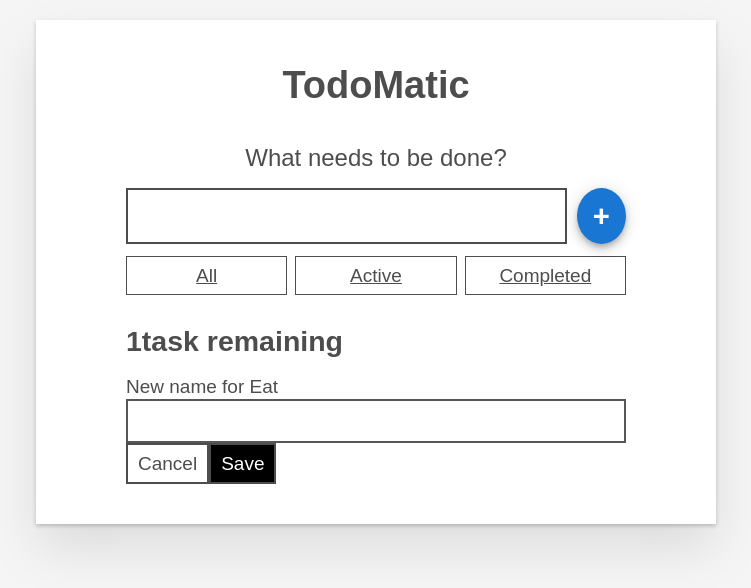
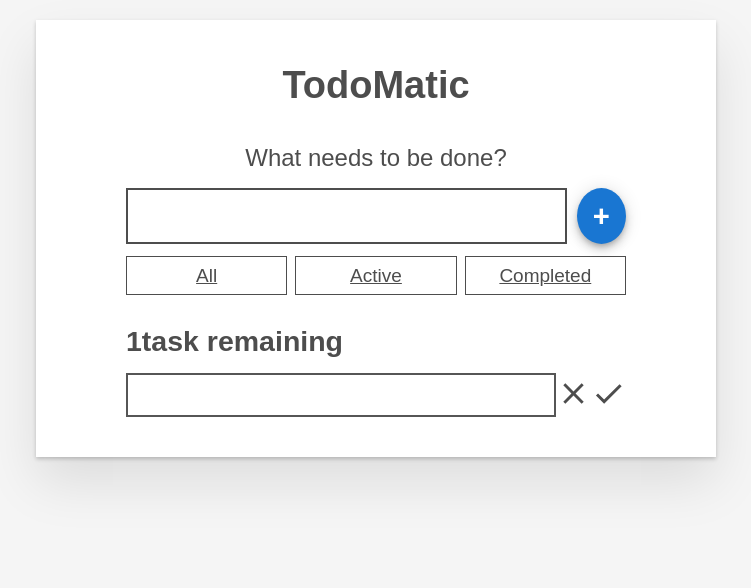
Before and after one commit to monji05/react_todo, a React (Create React App) app: page / in a window 1280 px wide. Both pictures are taken after a click on the icon 845 px from the left and 397 px from the top of the page. Shown: the top 588 px of the page, without its empty margins (264-1015 px from the left). Built offline with nearby package versions, Linux system fonts and the light colour scheme.

Commit message:
タスク編集の画面のデザイン修正

```diff
--- a/src/components/Todo.tsx
+++ b/src/components/Todo.tsx
@@ -2,6 +2,8 @@ import React, { useState } from 'react'
 import { Checkbox } from '@mui/material'
 import DeleteIcon from '@mui/icons-material/Delete';
 import EditIcon from '@mui/icons-material/Edit';
+import CloseIcon from '@mui/icons-material/Close';
+import CheckIcon from '@mui/icons-material/Check';
 
 export type task = {
   id: string
@@ -28,20 +30,36 @@ export default function Todo(task: task) {
     setEditing(false)
   }
 
+  function handleCancel() {
+    if (newName !== "") {
+      setNewName("")
+    }
+    setEditing(false)
+  }
+
   const editingTemplate = (
     <form className="stack-small" onSubmit={(e) => handleSubmit(e)}>
-      <div className="form-group">
-        <label className="todo-label" htmlFor={task.id}>
-          New name for {task.name}
-        </label>
+      <div className="form-group form-edit">
         <input id={task.id} className="todo-text" type="text" value={newName} onChange={(e) => handleChange(e)} />
-        <button type="button" className="btn todo-cancel" onClick={() => setEditing(false)}>
-          Cancel
-          <span className="visually-hidden">renaming {task.name}</span>
+        <button>
+          <CloseIcon
+            type="button"
+            className="button-icon"
+            onClick={() => handleCancel()}
+            sx={{
+              fontSize: 35
+            }}
+          />
         </button>
-        <button type="submit" className="btn btn__primary todo-edit">
-          Save
-          <span className="visually-hidden">new name for {task.name}</span>
+        <button>
+          <CheckIcon
+            type="submit"
+            className="button-icon"
+            sx={{
+              fontSize: 35
+            }}
+          >
+          </CheckIcon>
         </button>
       </div>
     </form>
--- a/src/index.css
+++ b/src/index.css
@@ -279,3 +279,17 @@ body {
 .icon-group {
   padding-top: 10px;
 }
+
+.form-edit {
+  display: flex;
+  justify-content: space-between;
+}
+
+.button-icon {
+  cursor: pointer;
+  margin-top: 0.3rem;
+}
+
+.c-cb {
+  margin-bottom: auto;
+}
```
